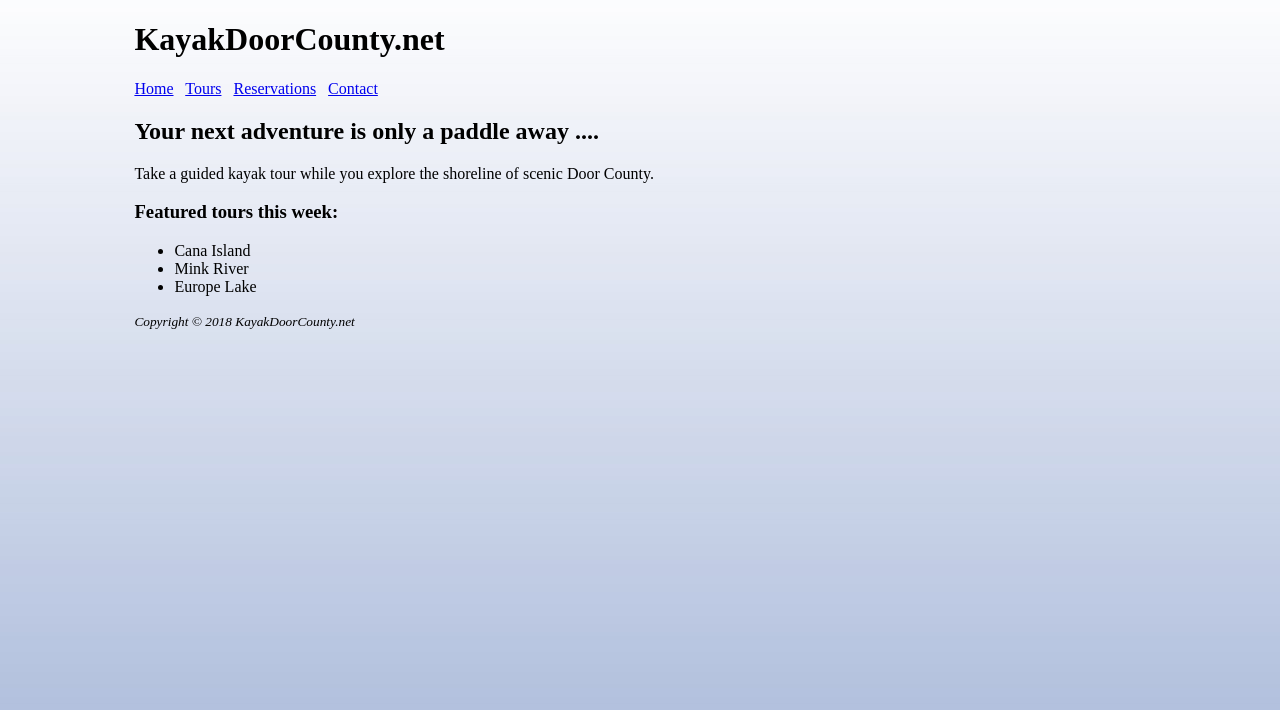
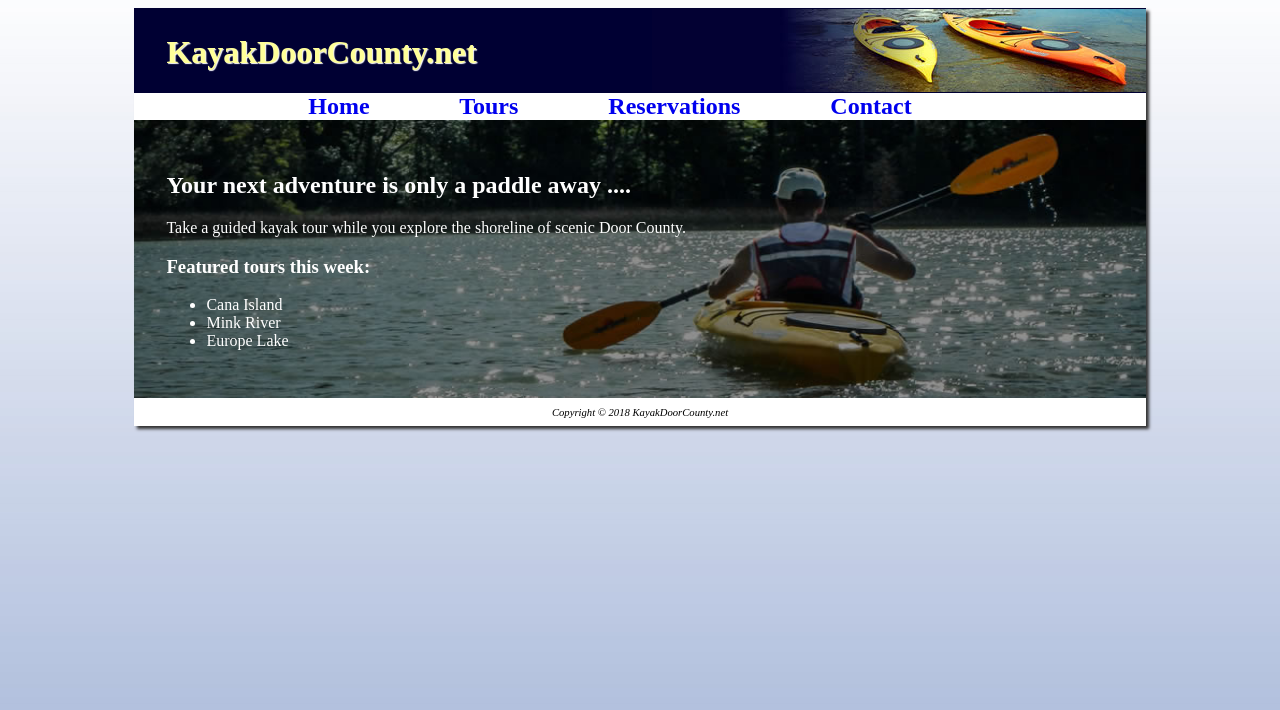
Before and after one commit to 5929006420caoit/4.12_V2, a plain HTML site: page index.html in a window 1280 px wide. Drawn offline with Linux system fonts and the light colour scheme.

Commit message:
Update index.html

```diff
--- a/index.html
+++ b/index.html
@@ -6,9 +6,38 @@
 <style>
   #container { margin-left: auto;
 margin-right: auto;
-width: 80%; }
+width: 80%;
+background-color: #FFFFFF;
+min-width: 650px; max-width: 1280px;
+box-shadow: 3px 3px 3px #333;
+}
+body { background-image: url(background.jpg);
+  #container { margin-left: auto;
+margin-right: auto;
+width: 80%;
+background-color: #FFFFFF;
+min-width: 650px; max-width: 1280px;
+box-shadow: 3px 3px 3px #333; }
+header { background-color: #000033; color:#FF9;
+background-image: url(headerbackblue.jpg);
+background-position: right;
+background-repeat: no-repeat;
+height: 80px;
+padding-top: 5px;
+padding-left: 2em;
+text-shadow: 1px 1px 1px #FFF; }
+nav { word-spacing: 1em;
+font-weight: bold;
+font-size: 1.5em;
+text-align: center; }
+nav a { text-decoration: none; }
+main { background-image: url(heroback2.jpg);
+background-size: 100% 100%;
+color: #FFF;
+padding: 2em; }
+footer { font-style: italic; font-size: .80em;
+  text-align: center; padding: 0.5em; }
 
-body { background-image: url(background.jpg);
 
 
 </style>
```
